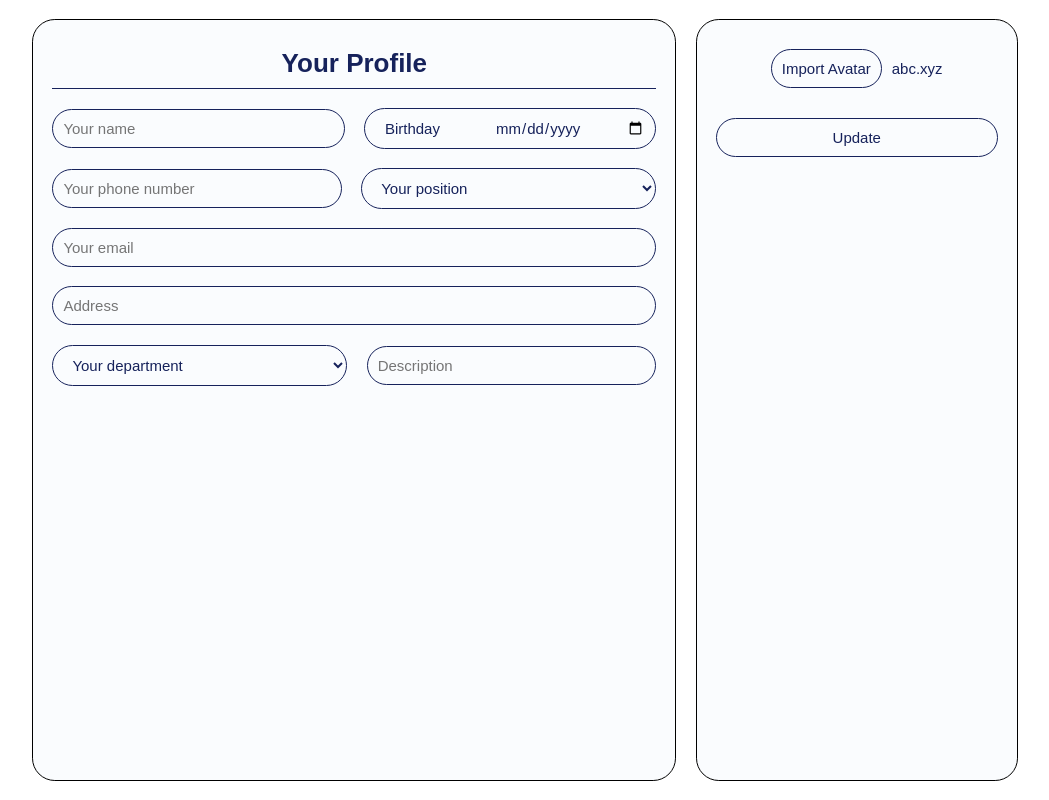
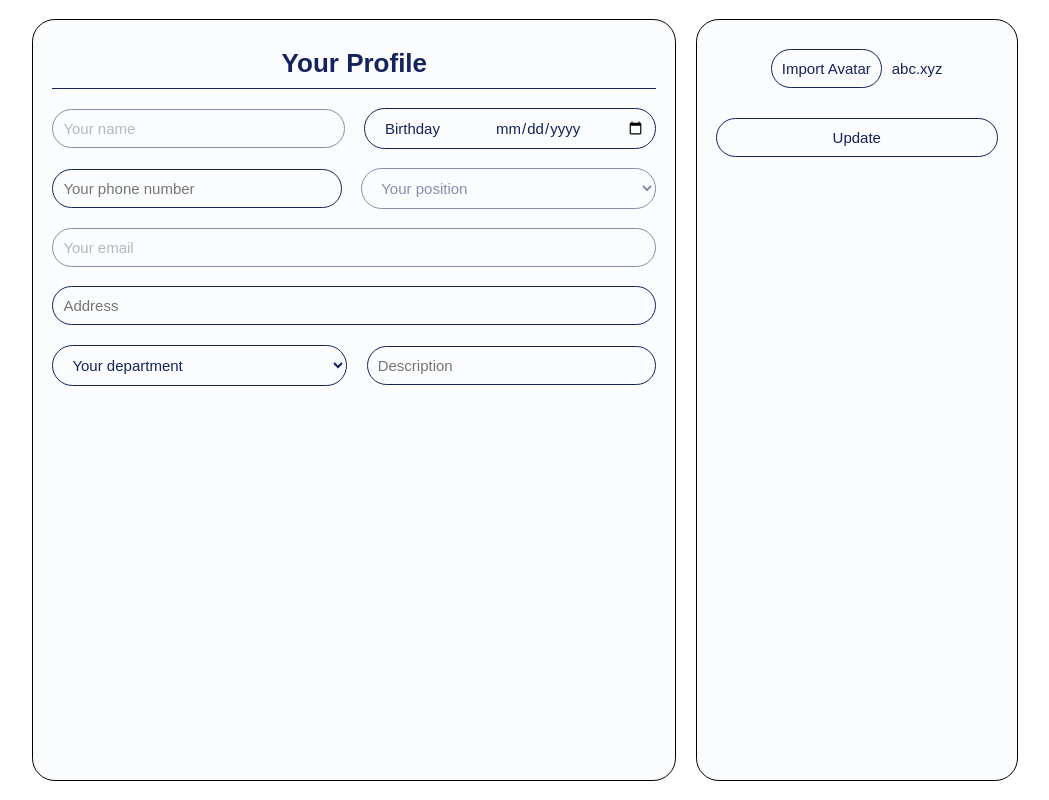
Before and after one commit to datnt19213/WebEnterprise, a PHP site: page /view/profile.php in a window 1280 px wide. Shown: the whole page, without its empty margins (115-1164 px from the left). Run offline with PHP 8.4, Linux system fonts and the light colour scheme.

Commit message:
profile clean form UI

```diff
--- a/view/profile.php
+++ b/view/profile.php
@@ -19,7 +19,7 @@
           <p class="fb-create-tittle">Your Profile</p>
         </div>
         <div class="pr-form-input">
-          <input type="text" name="" placeholder="Your name" class="fb-end-date" readonly style="pointer-events: none" />
+          <input type="text" name="" placeholder="Your name" class="fb-end-date" readonly style="pointer-events: none; opacity: 0.5" />
           <div class="fb-end-date">
             <p class="fb-end-date-label">Birthday</p>
             <input type="date" name="" id="inputDate" class="fb-end-date-input" />
@@ -27,7 +27,7 @@
         </div>
         <div class="pr-form-input">
           <input type="tel" placeholder="Your phone number" name="" class="fb-end-date" />
-          <select name="" id="" class="option-list-cate" required readonly style="pointer-events: none">
+          <select name="" id="" class="option-list-cate" required readonly style="pointer-events: none; opacity: 0.5">
             <option value="0" selected>Your position</option>
             <option value="">position 1</option>
             <option value="">position 2</option>
@@ -37,7 +37,7 @@
             <option value="">position 6</option>
           </select>
         </div>
-        <input type="email" placeholder="Your email" name="" class="fb-end-date" readonly style="pointer-events: none" />
+        <input type="email" placeholder="Your email" name="" class="fb-end-date" readonly style="pointer-events: none; opacity: 0.5" />
         <input type="text" placeholder="Address" name="" class="fb-end-date" />
         <div class="pr-form-input">
           <select name="" id="" class="option-list-cate" required readonly style="pointer-events: none">
--- a/view/sidebar.php
+++ b/view/sidebar.php
@@ -45,7 +45,7 @@ include_once("./data/connection.php");
             <a href="./view/qaMamagementAdmin.php" class="bar-category-nav" id="ad-qa-manage">
               <p>QA Manager</p>
             </a>
-            <a href="./view/qaDepartmentAdmin.php" class="bar-category-nav" id="ad-depart">
+            <a href="./view/qaDepartmentsAdmin.php" class="bar-category-nav" id="ad-depart">
               <p>QA Department</p>
             </a>
             <a href="./view/staff.php" class="bar-category-nav" id="ad-staff">
```
